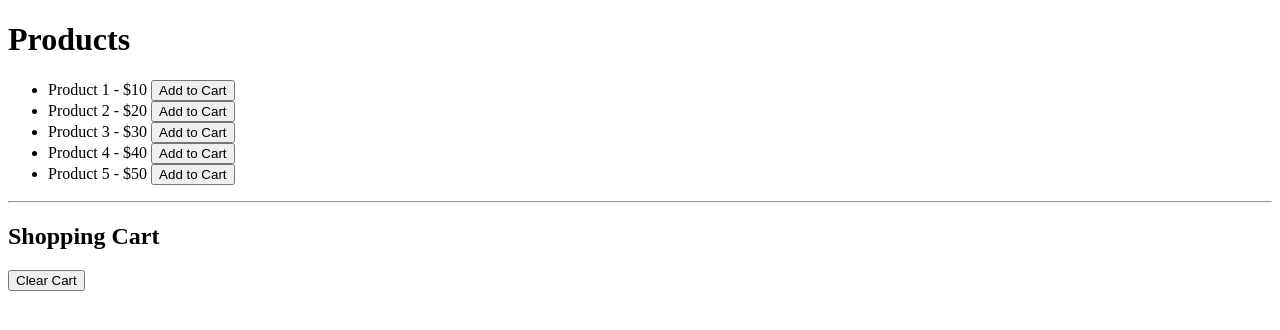
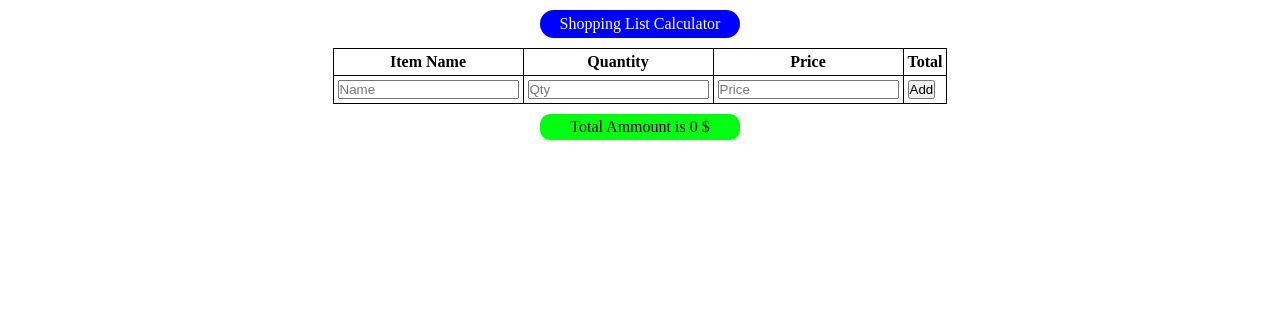
Before and after one commit to acciojob/shopping-cart-sessions-Mugil99, a website: page main.html in a window 1280 px wide. Drawn offline with Linux system fonts and the light colour scheme.

Commit message:
created a submission

```diff
--- a/main.html
+++ b/main.html
@@ -1,19 +1,39 @@
 <!DOCTYPE html>
-
-<html>
+<html lang="en">
   <head>
-    <link rel="stylesheet" href="styles.css" />
+    <meta charset="UTF-8" />
+    <meta name="viewport" content="width=device-width, initial-scale=1.0" />
+    <title>Shoping List</title>
+    <link rel="stylesheet" href="./styles.css" />
+    <script src="./script.js"></script>
   </head>
 
   <body>
-    <!-- do not edit this file -->
-    <h1>Products</h1>
-    <ul id="product-list"></ul>
-    <hr />
-    <h2>Shopping Cart</h2>
-    <ul id="cart-list"></ul>
-    <button id="clear-cart-btn">Clear Cart</button>
-
-    <script type="text/javascript" src="./script.js"></script>
+    <header id="heading">Shopping List Calculator</header>
+    <main onload="render()">
+      <table id="table1">
+        <caption></caption>
+        <tr>
+          <th>Item Name</th>
+          <th>Quantity</th>
+          <th>Price</th>
+          <th>Total</th>
+        </tr>
+        <tr>
+          <form id="myinputs">
+            <td>
+              <input type="text" id="item-name-input" placeholder="Name" />
+            </td>
+            <td><input type="text" id="item-qty-input" placeholder="Qty" /></td>
+            <td>
+              <input type="text" id="item-price-input" placeholder="Price" />
+            </td>
+          </form>
+          <td><button id="add" onclick="addData();">Add</button></td>
+        </tr>
+      </table>
+      <div id="total">Total Ammount is 0 $</div>
+    </main>
+    <footer></footer>
   </body>
 </html>
--- a/script.js
+++ b/script.js
@@ -1,38 +1,27 @@
-// This is the boilerplate code given for you
-// You can modify this code
-// Product data
-const products = [
-  { id: 1, name: "Product 1", price: 10 },
-  { id: 2, name: "Product 2", price: 20 },
-  { id: 3, name: "Product 3", price: 30 },
-  { id: 4, name: "Product 4", price: 40 },
-  { id: 5, name: "Product 5", price: 50 },
-];
+//your code here
+let grandtotal = 0;
+const addData = () => {
+  let name = document.getElementById("item-name-input").value;
+  let qty = document.getElementById("item-qty-input").value;
+  let price = document.getElementById("item-price-input").value;
+  let table = document.getElementById("table1");
+  let newRow = table.insertRow(table.rows.length - 1);
+  let namecell = newRow.insertCell(0);
+  let qtycell = newRow.insertCell(1);
+  let pricecell = newRow.insertCell(2);
+  let totalprice = newRow.insertCell(3);
+  namecell.classList.add("item");
+  totalprice.classList.add("price");
+  namecell.innerHTML = name;
+  qtycell.innerHTML = qty;
+  pricecell.innerHTML = price;
+  totalprice.innerHTML = qty * price;
+  grandtotal += qty * price;
+  document.getElementById("total").innerHTML =
+    "Total Ammount is " + grandtotal + " $";
+  document.getElementById("myinputs").reset();
+};
 
-// DOM elements
-const productList = document.getElementById("product-list");
+// module.exports = addData;
 
-// Render product list
-function renderProducts() {
-  products.forEach((product) => {
-    const li = document.createElement("li");
-    li.innerHTML = `${product.name} - $${product.price} <button class="add-to-cart-btn" data-id="${product.id}">Add to Cart</button>`;
-    productList.appendChild(li);
-  });
-}
-
-// Render cart list
-function renderCart() {}
-
-// Add item to cart
-function addToCart(productId) {}
-
-// Remove item from cart
-function removeFromCart(productId) {}
-
-// Clear cart
-function clearCart() {}
-
-// Initial render
-renderProducts();
-renderCart();
+// button.addEventListener('click', addData);
--- a/styles.css
+++ b/styles.css
@@ -1 +1,37 @@
 /*  your css code here. If applicable */
+
+/* Your CSS Code here. */
+* {
+  margin: 0;
+  padding: 0;
+  box-sizing: border-box;
+}
+#heading {
+  background-color: blue;
+  padding: 5px;
+  color: white;
+  width: 200px;
+  border-radius: 14px;
+  text-align: center;
+  margin: 10px auto;
+}
+table,
+th,
+td {
+  border: 1px solid black;
+  border-collapse: collapse;
+  margin: 10px auto;
+}
+th,
+td {
+  padding: 4px;
+}
+#total {
+  background-color: #00ff11;
+  padding: 4px;
+  border-radius: 10px;
+  color: black;
+  text-align: center;
+  width: 200px;
+  margin: 10px auto;
+}
```
